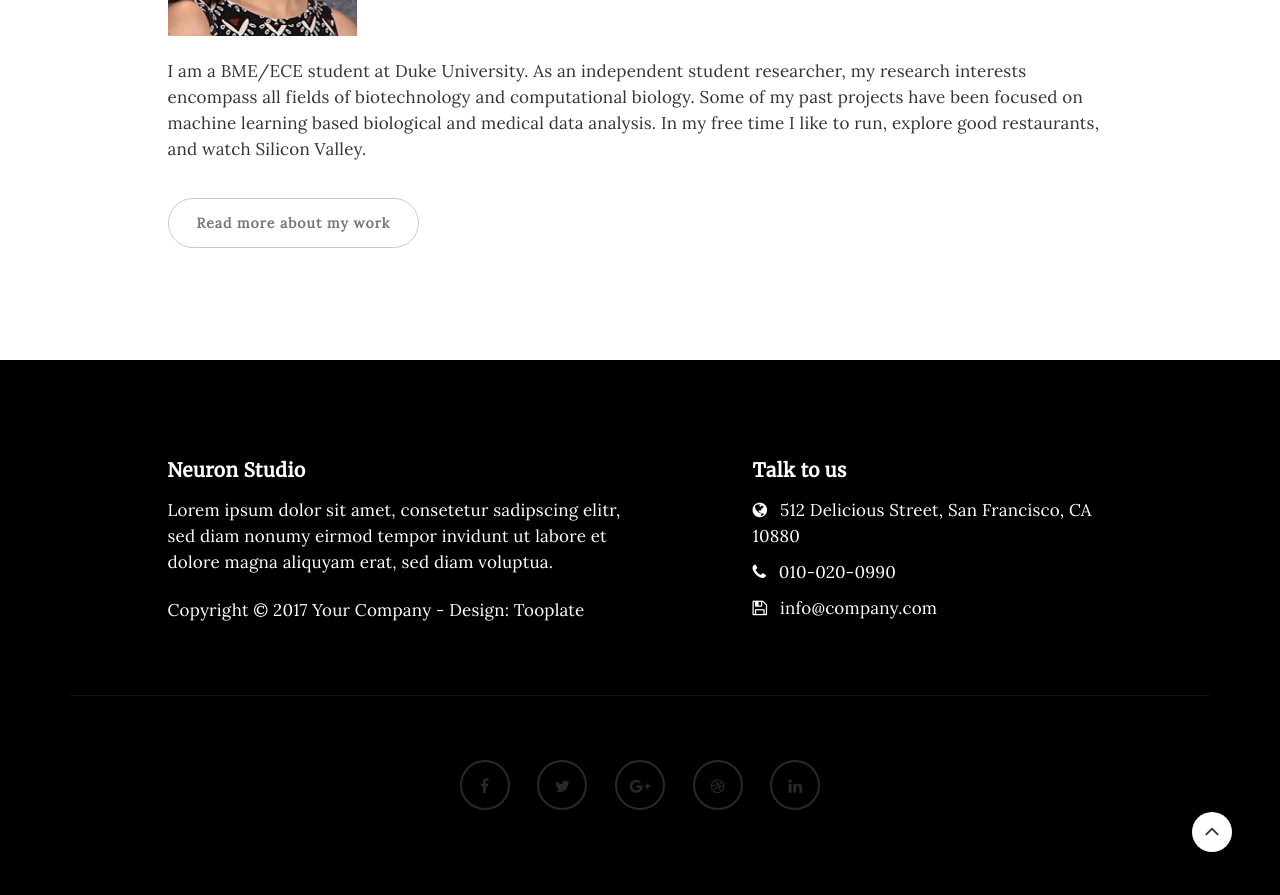
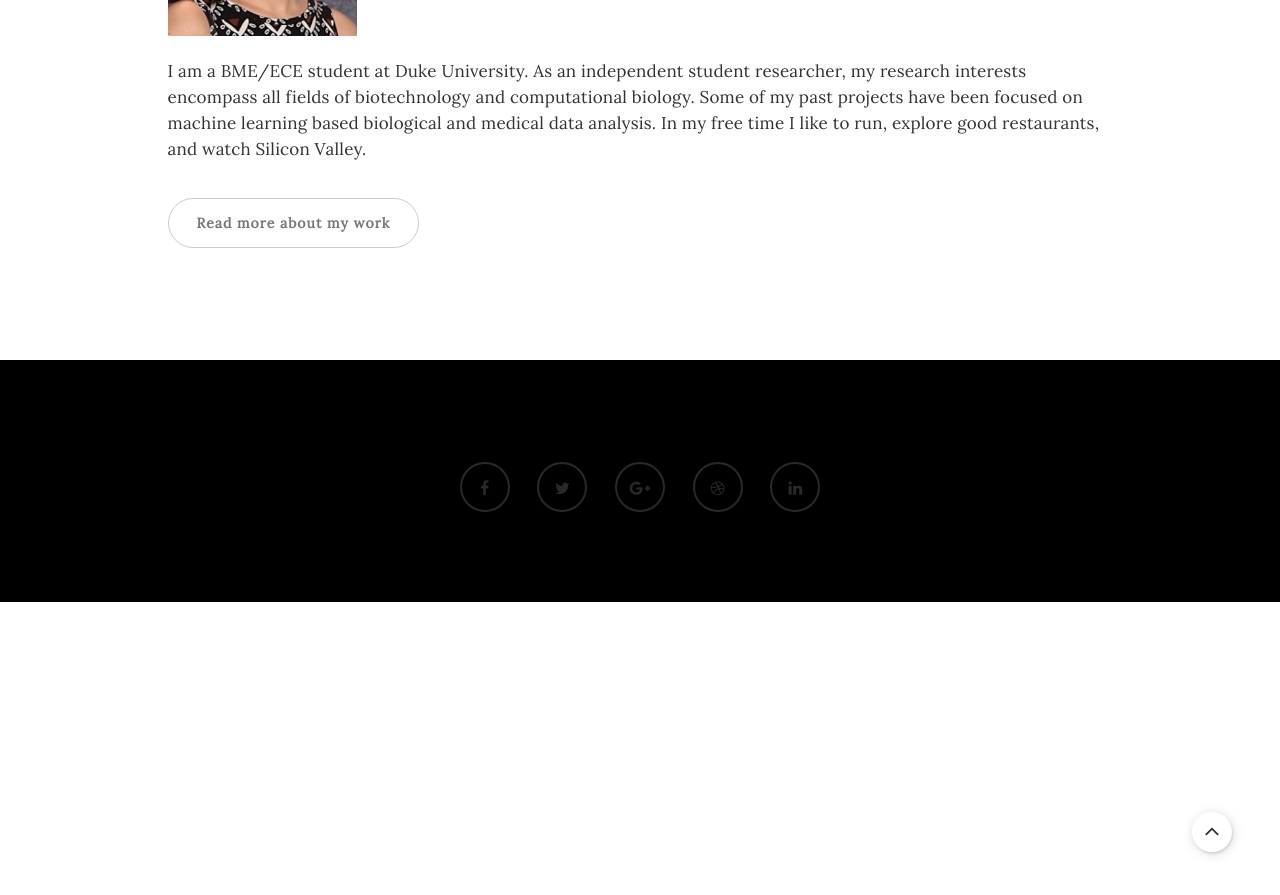
Before and after one commit to rpraka/JihyeonJe.com, a Jekyll site: the page index.html, which Jekyll copies as it is, in a window 1280 px wide and 900 px high, scrolled down 1374 px. Shown: the top 895 px of the window. Built offline with Jekyll 4.4.1, drawn with Linux system fonts in a browser that asks for light colours; after the commit the page ends 1976 px from its top, so only the background shows below that.

Commit message:
Update index.html

```diff
--- a/index.html
+++ b/index.html
@@ -114,25 +114,6 @@ http://www.tooplate.com/view/2085-neuron
      <div class="container">
           <div class="row">
 
-               <div class="col-md-5 col-md-offset-1 col-sm-6">
-                    <h3>Neuron Studio</h3>
-                    <p>Lorem ipsum dolor sit amet, consetetur sadipscing elitr, sed diam nonumy eirmod tempor invidunt ut labore et dolore magna aliquyam erat, sed diam voluptua.</p>
-                    <div class="footer-copyright">
-                         <p>Copyright &copy; 2017 Your Company - Design: Tooplate</p>
-                    </div>
-               </div>
-
-               <div class="col-md-4 col-md-offset-1 col-sm-6">
-                    <h3>Talk to us</h3>
-                    <p><i class="fa fa-globe"></i> 512 Delicious Street, San Francisco, CA 10880</p>
-                    <p><i class="fa fa-phone"></i> 010-020-0990</p>
-                    <p><i class="fa fa-save"></i> info@company.com</p>
-               </div>
-
-               <div class="clearfix col-md-12 col-sm-12">
-                    <hr>
-               </div>
-
                <div class="col-md-12 col-sm-12">
                     <ul class="social-icon">
                          <li><a href="#" class="fa fa-facebook"></a></li>
```
